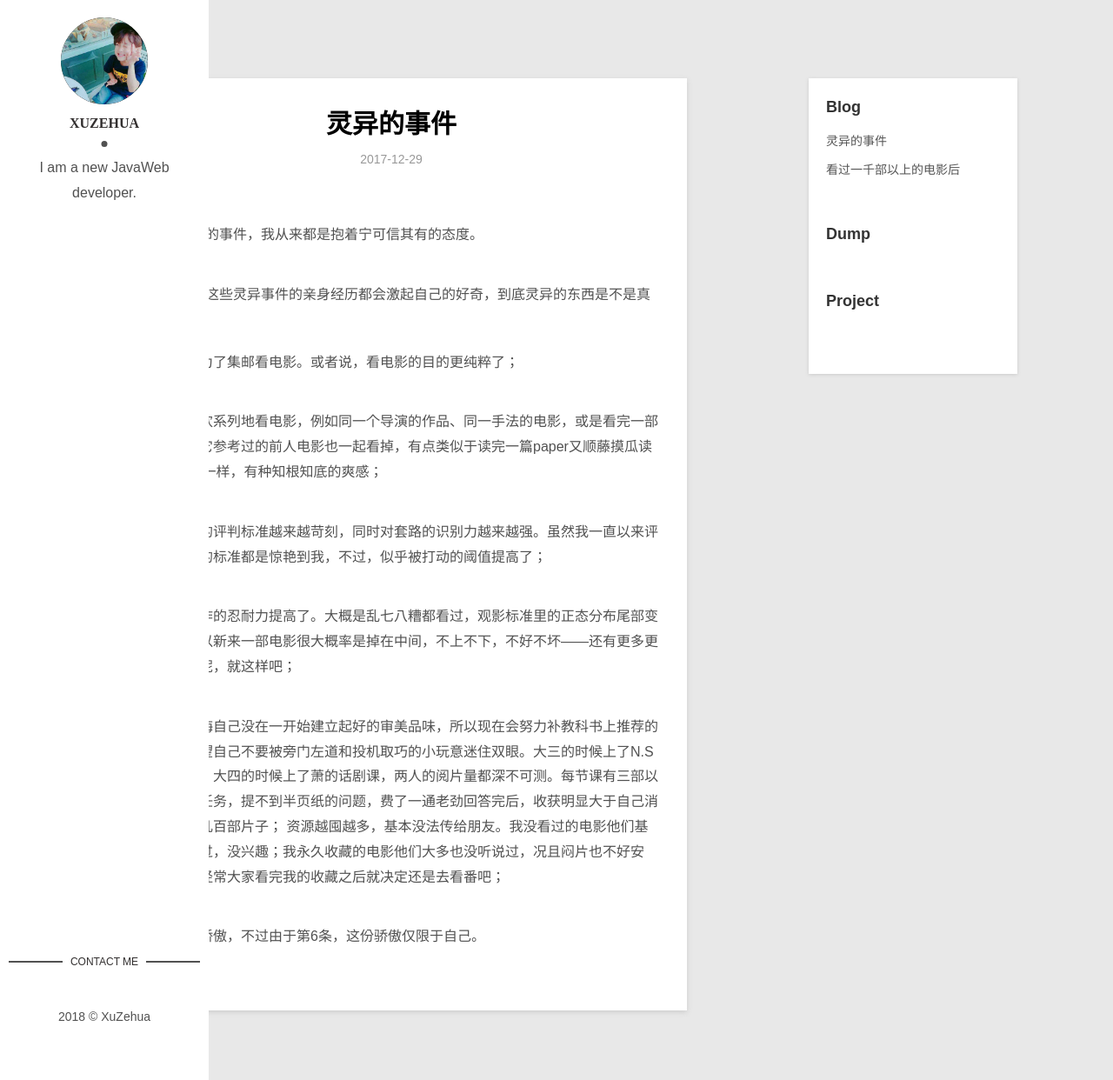
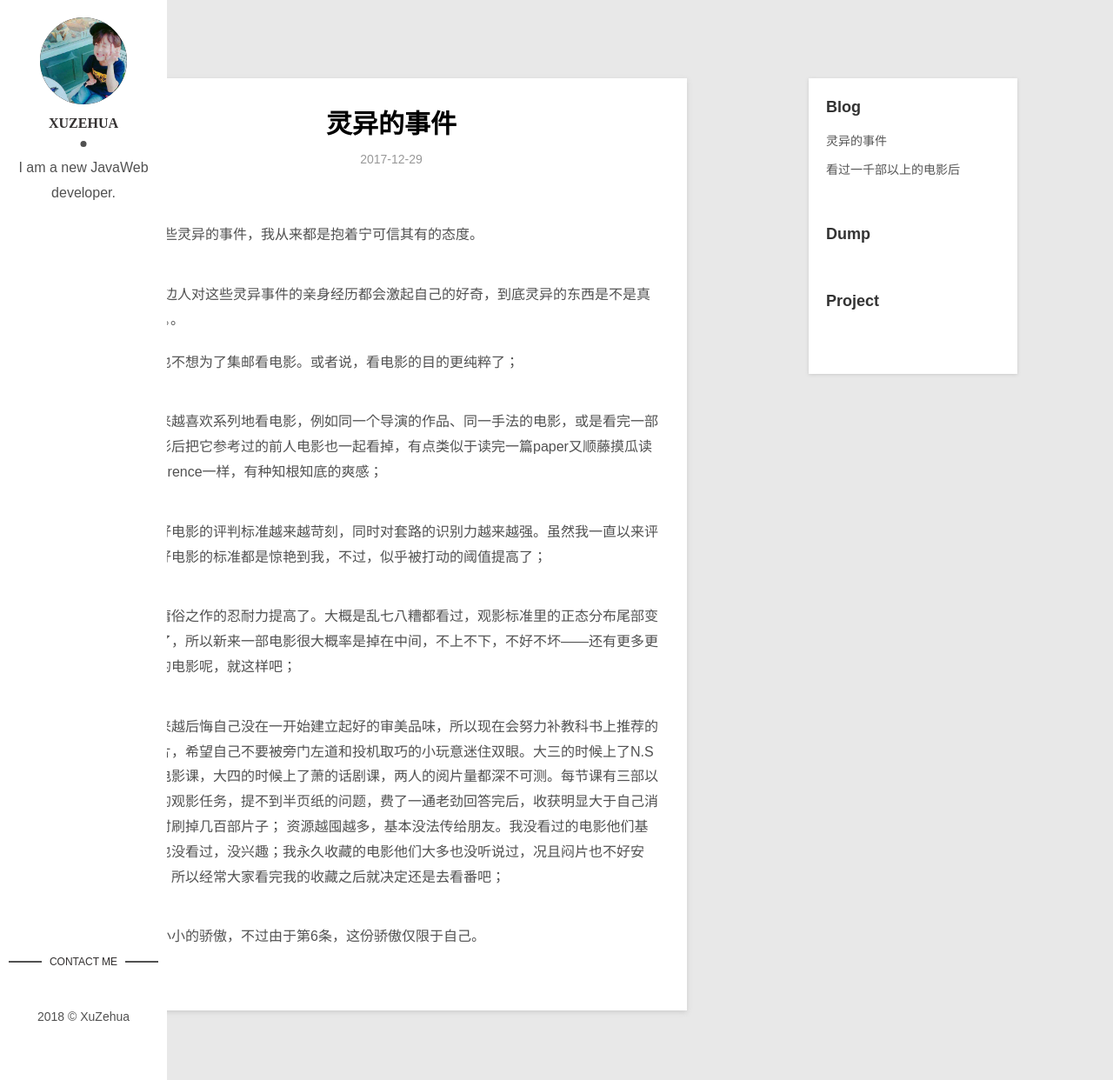
Before and after one commit to lychhh/lychhh.github.io, a Jekyll site: the page built from _posts/blog/2017-12-29-something-magic.md, in a window 1280 px wide and 1242 px high. Shown: the whole window at 87% size. Built offline with Jekyll 4.4.1, drawn with Linux system fonts in a browser that asks for light colours.

Commit message:
Update main.css

```diff
--- a/css/main.css
+++ b/css/main.css
@@ -914,7 +914,7 @@ table tfoot td {
   top: 0;
   left: 0;
   bottom: 0;
-  width: 240px;
+  width: 15%;
   height: 100%;
   padding: 20px 10px;
   background-color: #ffffff;
```
